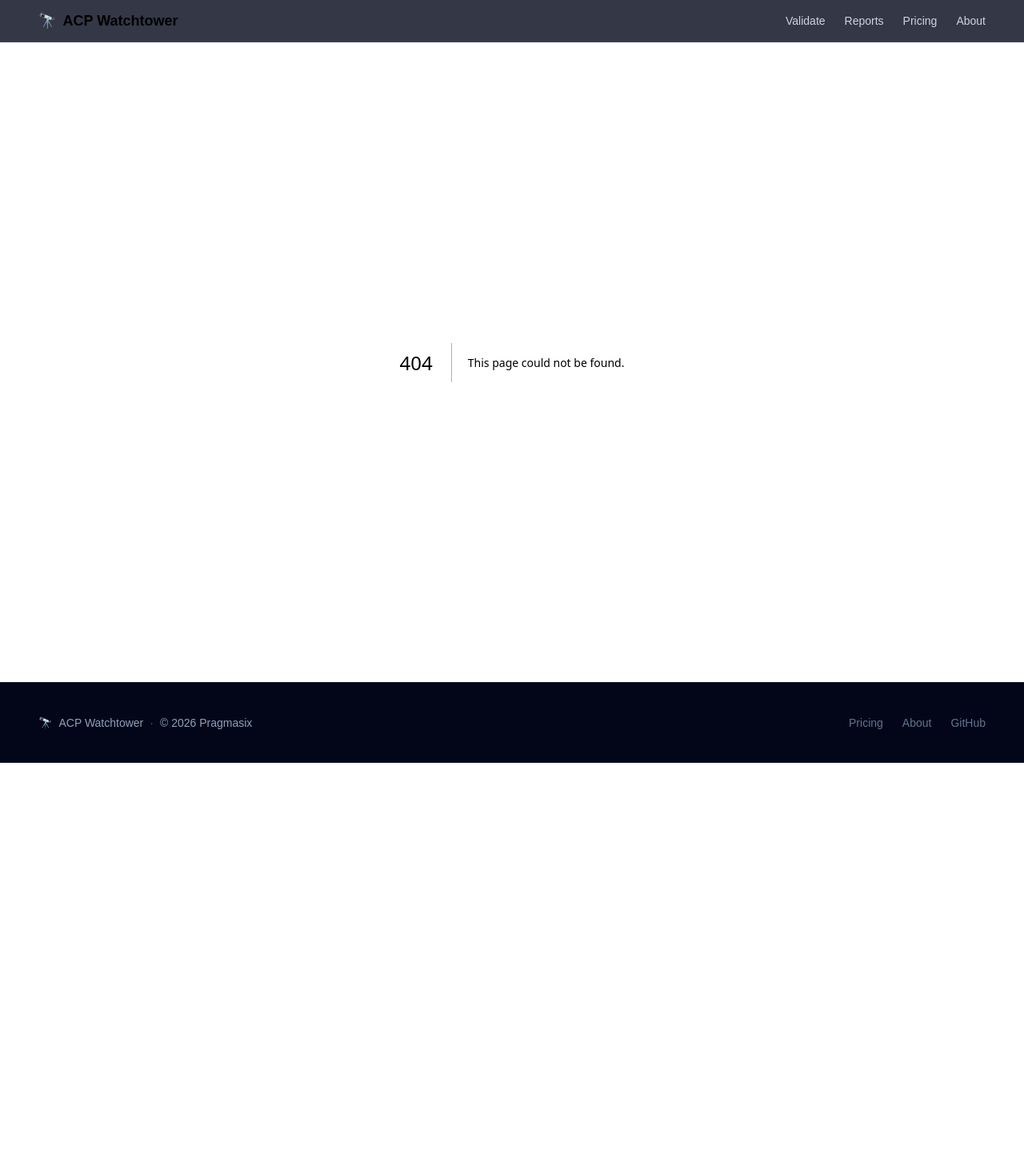
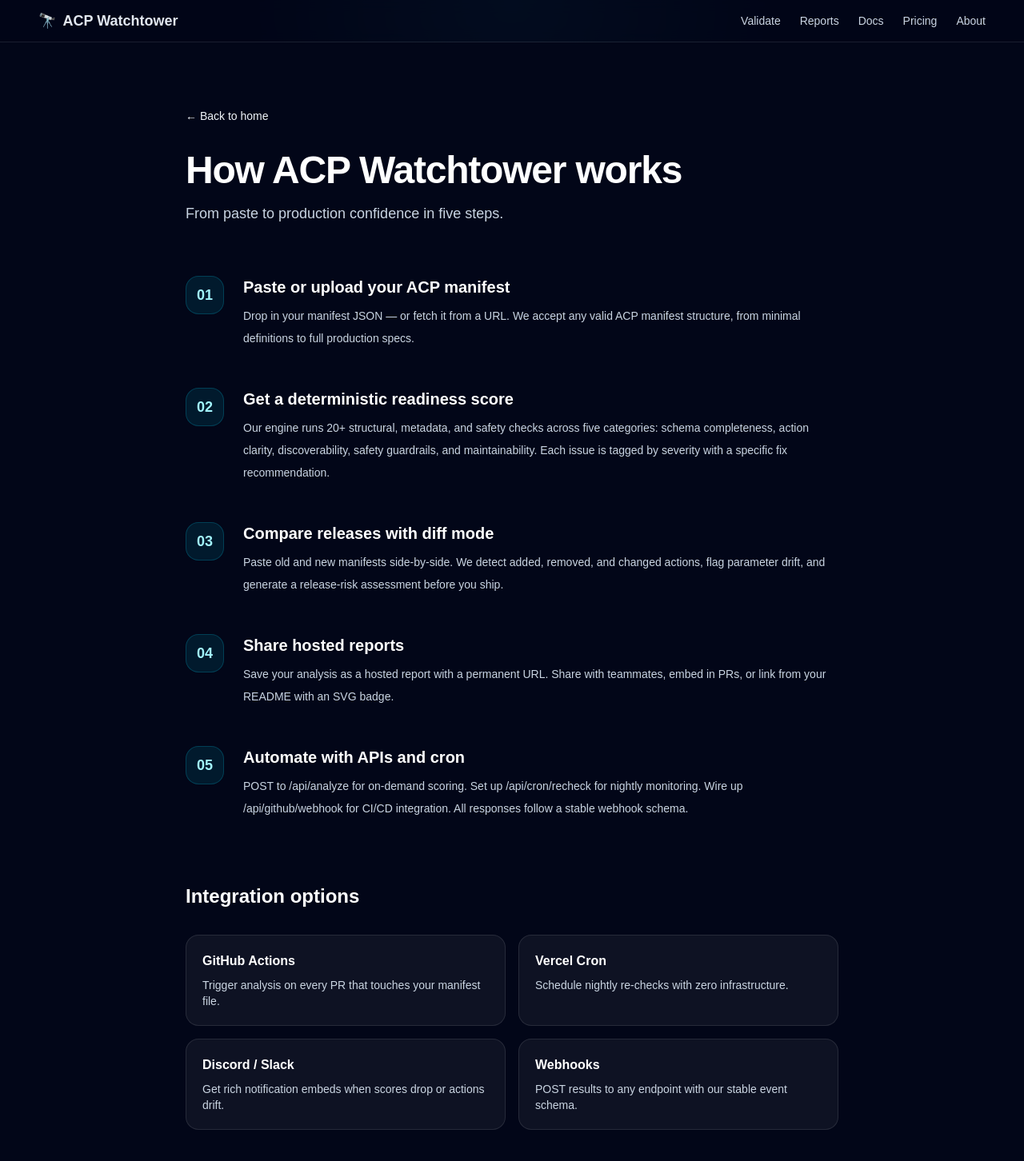
Before and after one commit to Splaticusamz/acp-watchtower, a Next.js app: page /docs in a window 1280 px wide. Before the commit this address had no page. Shown: the top 1452 px of the page at 80% size. Before the commit the page ends 954 px from the top, so only its background shows below. Built offline with nearby package versions, Linux system fonts and the light colour scheme.

Commit message:
feat: docs page, API quick start, report JSON download endpoint

```diff
--- /dev/null
+++ b/src/app/api/report-json/[id]/route.ts
@@ -0,0 +1,17 @@
+import { NextResponse } from "next/server";
+import { getReport } from "@/lib/watchtower";
+
+export async function GET(_request: Request, { params }: { params: Promise<{ id: string }> }) {
+  try {
+    const { id } = await params;
+    const report = await getReport(id);
+    return new NextResponse(JSON.stringify(report, null, 2), {
+      headers: {
+        "Content-Type": "application/json",
+        "Content-Disposition": `attachment; filename="${report.slug}.json"`,
+      },
+    });
+  } catch {
+    return NextResponse.json({ error: "Report not found" }, { status: 404 });
+  }
+}
--- /dev/null
+++ b/src/app/docs/page.tsx
@@ -0,0 +1,113 @@
+import Link from "next/link";
+import type { Metadata } from "next";
+
+export const metadata: Metadata = {
+  title: "How It Works — ACP Watchtower",
+  description: "Learn how ACP Watchtower validates manifests, scores readiness, diffs releases, and automates monitoring.",
+};
+
+const steps = [
+  {
+    num: "01",
+    title: "Paste or upload your ACP manifest",
+    detail: "Drop in your manifest JSON — or fetch it from a URL. We accept any valid ACP manifest structure, from minimal definitions to full production specs.",
+  },
+  {
+    num: "02",
+    title: "Get a deterministic readiness score",
+    detail: "Our engine runs 20+ structural, metadata, and safety checks across five categories: schema completeness, action clarity, discoverability, safety guardrails, and maintainability. Each issue is tagged by severity with a specific fix recommendation.",
+  },
+  {
+    num: "03",
+    title: "Compare releases with diff mode",
+    detail: "Paste old and new manifests side-by-side. We detect added, removed, and changed actions, flag parameter drift, and generate a release-risk assessment before you ship.",
+  },
+  {
+    num: "04",
+    title: "Share hosted reports",
+    detail: "Save your analysis as a hosted report with a permanent URL. Share with teammates, embed in PRs, or link from your README with an SVG badge.",
+  },
+  {
+    num: "05",
+    title: "Automate with APIs and cron",
+    detail: "POST to /api/analyze for on-demand scoring. Set up /api/cron/recheck for nightly monitoring. Wire up /api/github/webhook for CI/CD integration. All responses follow a stable webhook schema.",
+  },
+];
+
+const integrations = [
+  { name: "GitHub Actions", detail: "Trigger analysis on every PR that touches your manifest file." },
+  { name: "Vercel Cron", detail: "Schedule nightly re-checks with zero infrastructure." },
+  { name: "Discord / Slack", detail: "Get rich notification embeds when scores drop or actions drift." },
+  { name: "Webhooks", detail: "POST results to any endpoint with our stable event schema." },
+];
+
+export default function DocsPage() {
+  return (
+    <main className="min-h-screen bg-slate-950 text-slate-100">
+      <div className="mx-auto max-w-4xl px-6 py-20 sm:px-10">
+        <Link href="/" className="text-sm text-cyan-400 hover:text-cyan-300">← Back to home</Link>
+
+        <h1 className="mt-8 text-4xl font-semibold tracking-tight text-white sm:text-5xl">
+          How ACP Watchtower works
+        </h1>
+        <p className="mt-4 text-lg text-slate-300">
+          From paste to production confidence in five steps.
+        </p>
+
+        <div className="mt-16 space-y-12">
+          {steps.map((step) => (
+            <div key={step.num} className="flex gap-6">
+              <div className="flex h-12 w-12 shrink-0 items-center justify-center rounded-2xl border border-cyan-400/20 bg-cyan-400/10 text-lg font-semibold text-cyan-200">
+                {step.num}
+              </div>
+              <div>
+                <h2 className="text-xl font-semibold text-white">{step.title}</h2>
+                <p className="mt-2 text-sm leading-7 text-slate-300">{step.detail}</p>
+              </div>
+            </div>
+          ))}
+        </div>
+
+        <section className="mt-20">
+          <h2 className="text-2xl font-semibold text-white">Integration options</h2>
+          <div className="mt-8 grid gap-4 sm:grid-cols-2">
+            {integrations.map((item) => (
+              <div key={item.name} className="rounded-2xl border border-white/10 bg-white/5 p-5">
+                <h3 className="font-semibold text-white">{item.name}</h3>
+                <p className="mt-2 text-sm text-slate-300">{item.detail}</p>
+              </div>
+            ))}
+          </div>
+        </section>
+
+        <section className="mt-20">
+          <h2 className="text-2xl font-semibold text-white">API quick start</h2>
+          <pre className="mt-6 overflow-x-auto rounded-2xl border border-white/10 bg-slate-950/80 p-6 text-sm leading-7 text-slate-200">
+{`# Analyze a manifest
+curl -X POST https://acp-watchtower.vercel.app/api/analyze \\
+  -H "Content-Type: application/json" \\
+  -d '{"manifest": "{\\"name\\": \\"My Agent\\", \\"actions\\": []}"}'
+
+# Diff two manifests
+curl -X POST https://acp-watchtower.vercel.app/api/diff \\
+  -H "Content-Type: application/json" \\
+  -d '{"oldManifest": "...", "newManifest": "..."}'
+
+# Create a hosted report
+curl -X POST https://acp-watchtower.vercel.app/api/reports \\
+  -H "Content-Type: application/json" \\
+  -d '{"manifest": "...", "sourceLabel": "ci-check"}'`}
+          </pre>
+        </section>
+
+        <div className="mt-16 rounded-3xl border border-cyan-400/20 bg-cyan-400/10 p-8 text-center">
+          <h2 className="text-2xl font-semibold text-white">Ready to validate?</h2>
+          <p className="mt-2 text-slate-300">Paste a manifest and get your readiness score in seconds.</p>
+          <Link href="/" className="mt-4 inline-block rounded-full bg-cyan-400 px-6 py-3 text-sm font-semibold text-slate-950">
+            Open validator
+          </Link>
+        </div>
+      </div>
+    </main>
+  );
+}
--- a/src/components/Nav.tsx
+++ b/src/components/Nav.tsx
@@ -3,6 +3,7 @@ import Link from "next/link";
 const links = [
   { href: "/", label: "Validate" },
   { href: "/history", label: "Reports" },
+  { href: "/docs", label: "Docs" },
   { href: "/pricing", label: "Pricing" },
   { href: "/about", label: "About" },
 ];
```
